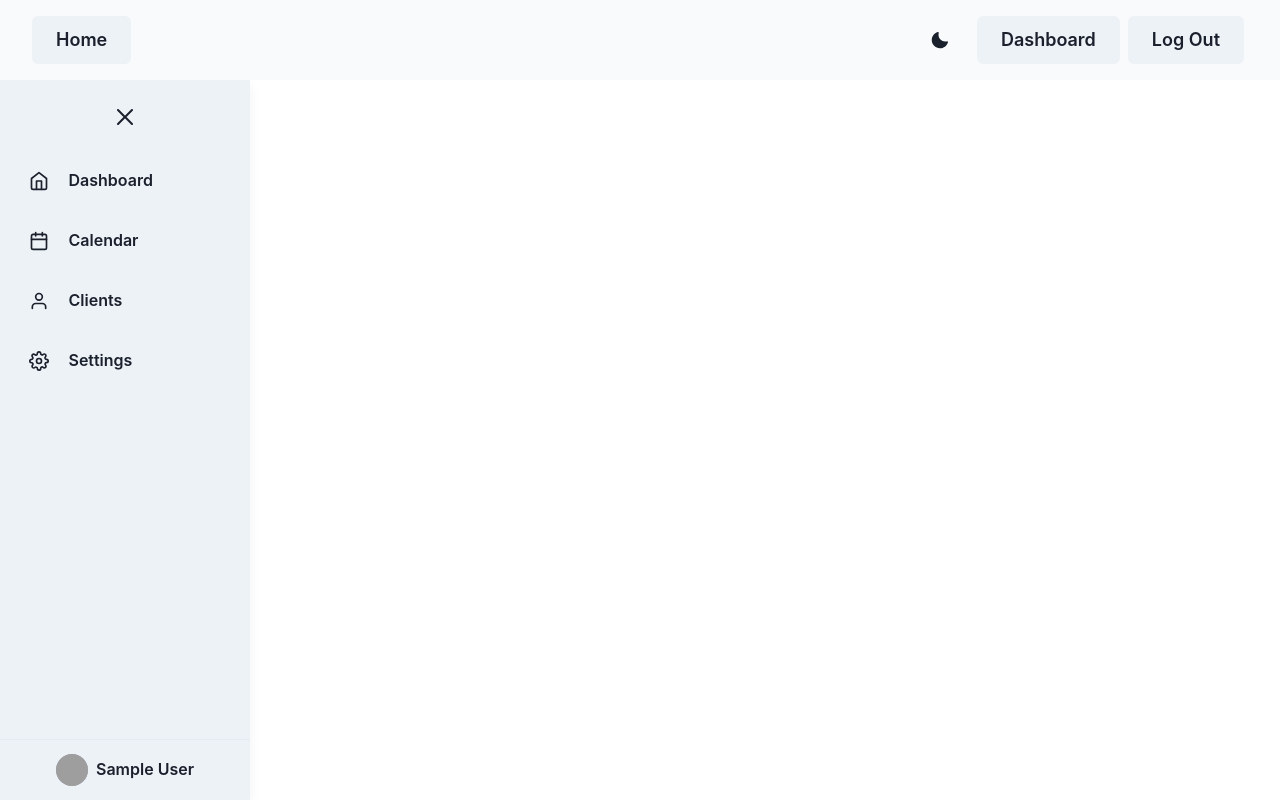
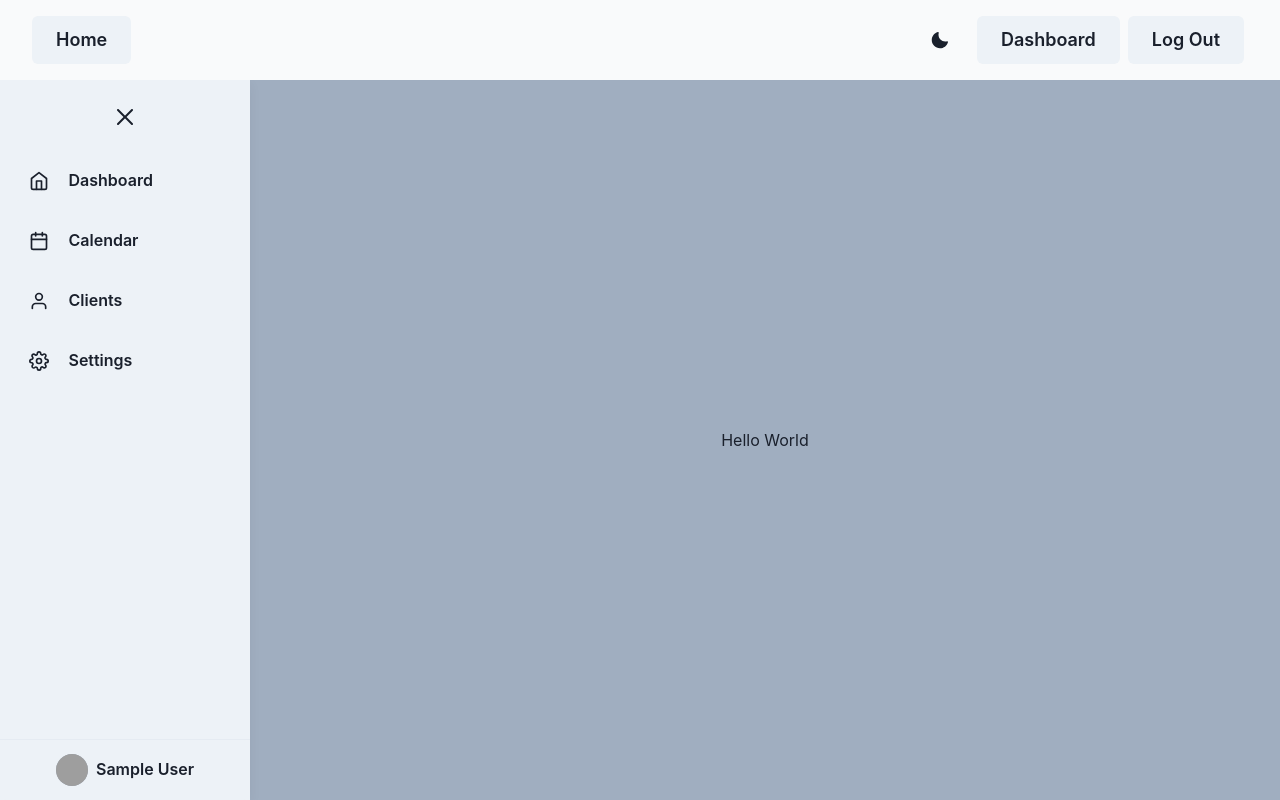
Before and after one commit to rohithandique/form-submission, a React (Create React App) app: page /dashboard in a window 1280 px wide. Built offline with nearby package versions, Linux system fonts and the light colour scheme; no server answers; sample sign-in values are in the browser's storage; grey boxes are pictures that could not be loaded.

Commit message:
Added react router to sidebar

```diff
--- a/src/components/Dashboard.js
+++ b/src/components/Dashboard.js
@@ -1,19 +1,37 @@
-import { Box, useColorModeValue } from '@chakra-ui/react'
-import React from 'react'
+import { Flex, Box, useColorModeValue, Center } from '@chakra-ui/react'
+import React, { useState } from 'react'
 import Navbar from './Navbar'
 import Sidebar from './Sidebar'
 import Username from './utils/Username'
 import { useAuth } from '../contexts/AuthContext';
+import { Switch, Route, useRouteMatch } from "react-router-dom";
 
 export default function Dashboard() {
 
   const { currentUser } = useAuth();
+  const [navSize, changeNavSize] = useState("large")
+  let { path } = useRouteMatch();
 
   return (
     <Box bg={useColorModeValue("white","gray.700")}>
       {currentUser.displayName ? <></> : <Username />}
       <Navbar />
-      <Sidebar />
+
+      <Flex>
+        <Sidebar navSize={navSize} changeNavSize={changeNavSize} />
+        <Switch>
+          <Route exact path={path}>
+            <Center w={navSize==="large"? "calc(100vw - 250px)" : "calc(100vw - 60px)"}
+            bg="gray.400">Hello World</Center>
+          </Route>
+          <Route path={`${path}/stats`}>
+            <Center w={navSize==="large"? "calc(100vw - 250px)" : "calc(100vw - 60px)"}
+            bg="gray.400">Rohit Handique</Center>
+          </Route>
+        </Switch>
+
+
+      </Flex>
     </Box>
   )
 }
--- a/src/components/Sidebar.js
+++ b/src/components/Sidebar.js
@@ -3,7 +3,7 @@ Original Repo: https://github.com/bjcarlson42/chakra-left-responsive-navbar
 
 */
 
-import React, { useState } from 'react'
+import React from 'react'
 import {
     Flex,
     Text,
@@ -22,10 +22,12 @@ import {
 } from 'react-icons/fi'
 import { HamburgerIcon, CloseIcon } from '@chakra-ui/icons'
 import { useAuth } from '../contexts/AuthContext';
+import { Link as RouterLink, useRouteMatch } from 'react-router-dom';
 
-export default function Sidebar() {
-    const [navSize, changeNavSize] = useState("large")
+export default function Sidebar(props) {
+    const { navSize, changeNavSize } = props;
     const { currentUser } = useAuth();
+    const { url } = useRouteMatch();
 
     return (
         <Flex
@@ -65,11 +67,12 @@ export default function Sidebar() {
                             changeNavSize("small")
                         }}
                     /> : <></>}
-                    <Button _hover={{ textDecor: 'none', bg: "#AEC8CA" }} _focus={{bg:"gray.400"}} mt="5" justifyContent="flex-start">
+
+                    <Button as={RouterLink} to={`${url}`} _hover={{ textDecor: 'none', bg: "#AEC8CA" }} _focus={{bg:"gray.400"}} mt="5" justifyContent="flex-start">
                         <Icon as={FiHome} fontSize="xl" />
                         <Text ml={5} display={navSize === "small" ? "none" : "flex"}>Dashboard</Text>
                     </Button >
-                    <Button _hover={{ textDecor: 'none', bg: "#AEC8CA" }} _focus={{bg:"gray.400"}} mt="5" justifyContent="flex-start">
+                    <Button as={RouterLink} to={`${url}/stats`} _hover={{ textDecor: 'none', bg: "#AEC8CA" }} _focus={{bg:"gray.400"}} mt="5" justifyContent="flex-start">
                         <Icon as={FiCalendar} fontSize="xl" />
                         <Text ml={5} display={navSize === "small" ? "none" : "flex"}>Calendar</Text>
                     </Button>
@@ -98,7 +101,7 @@ export default function Sidebar() {
                     <Button h="7.5vh" justifyContent="center" align="center" _hover={{ textDecor: 'none', bg: "#AEC8CA" }} _focus={{bg:"gray.400"}}>
                         <Avatar size="sm" src="avatar-1.jpg" cursor="pointer"/>
                         <Text ml="2" display={navSize === "small" ? "none" : "flex"}>
-                            {currentUser.displayName ?currentUser.displayName : currentUser.uid.substring(0,9)}
+                            {currentUser.displayName ?currentUser.displayName : "username"}
                         </Text>
                     </Button>
                 </Flex>
```
Also changed, not shown: src/contexts/NavSizeContext.js (added), 1 other file (tests, documents, lock files or other folders).
